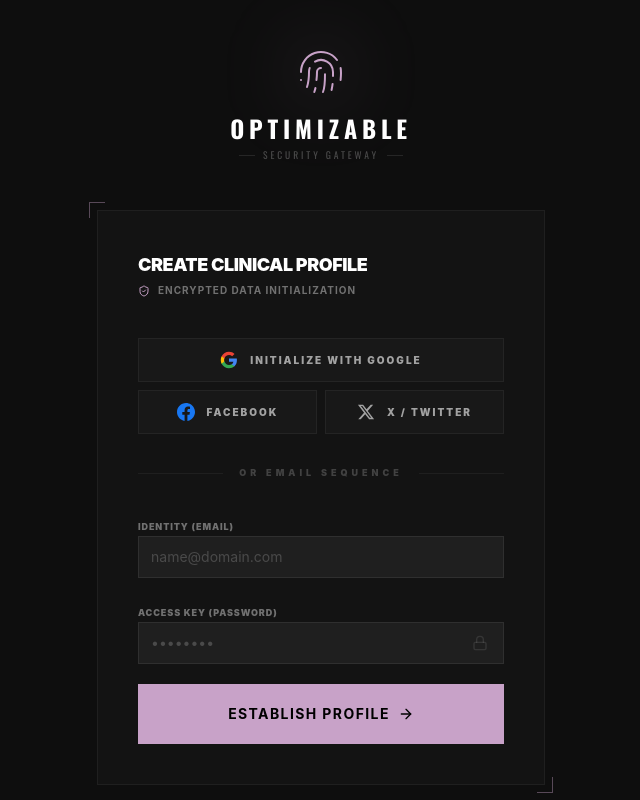
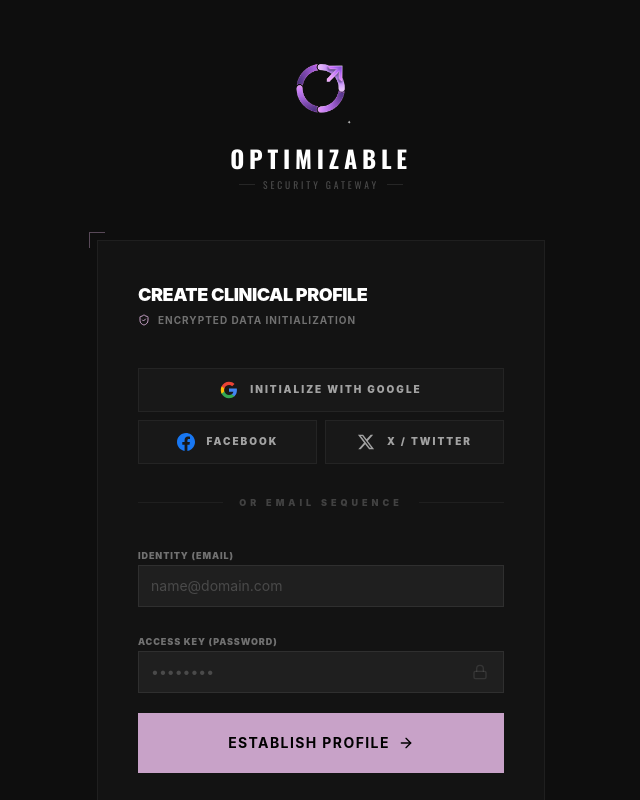
Before and after one commit to igenkov/OPTIMIZABLE, a Next.js app in the folder web/: page /signup in a window 1280 px wide. Shown: the top 800 px of the page, without its empty margins (319-959 px from the left). Built offline with nearby package versions, Linux system fonts and the light colour scheme.

Commit message:
Logo: replace SVG with logo_trsp.png across sidebar, login, signup, onboarding

```diff
--- a/web/app/login/page.tsx
+++ b/web/app/login/page.tsx
@@ -100,8 +100,7 @@ export default function LoginPage() {
         {/* BRANDING */}
         <div className="flex flex-col items-center mb-12">
           <div className="relative mb-4">
-            <ShieldCheck className="text-[#C8A2C8] relative z-10" size={48} strokeWidth={1} />
-            <div className="absolute inset-0 bg-[#C8A2C8]/10 blur-3xl rounded-full" />
+            <img src="/logo_trsp.png" alt="Optimizable" width={64} height={64} style={{ objectFit: 'contain' }}/>
           </div>
           <div className="text-white font-bold uppercase tracking-[0.2em] text-2xl"
             style={{ fontFamily: "var(--font-oswald, 'Oswald', sans-serif)" }}>
--- a/web/app/onboarding/layout.tsx
+++ b/web/app/onboarding/layout.tsx
@@ -2,7 +2,10 @@ export default function OnboardingLayout({ children }: { children: React.ReactNo
   return (
     <div className="min-h-screen bg-[#0e0e0e] flex items-start justify-center py-12 px-4">
       <div className="w-full max-w-2xl">
-        <div className="text-[#C8A2C8] font-black text-sm tracking-[3px] uppercase mb-8">OPTIMIZABLE</div>
+        <div className="flex items-center gap-3 mb-8">
+          <img src="/logo_trsp.png" alt="Optimizable" width={36} height={36} style={{ objectFit: 'contain' }}/>
+          <span className="text-[#C8A2C8] font-black text-sm tracking-[3px] uppercase">OPTIMIZABLE</span>
+        </div>
         {children}
       </div>
     </div>
--- a/web/app/signup/page.tsx
+++ b/web/app/signup/page.tsx
@@ -7,7 +7,6 @@ import { Button } from '@/components/ui/Button';
 import { Input } from '@/components/ui/Input';
 import {
   ShieldCheck,
-  Fingerprint,
   ArrowRight,
   Lock,
   Mail,
@@ -131,8 +130,7 @@ export default function SignupPage() {
         {/* BRANDING */}
         <div className="flex flex-col items-center mb-12">
           <div className="relative mb-4">
-            <Fingerprint className="text-[#C8A2C8] relative z-10" size={48} strokeWidth={1} />
-            <div className="absolute inset-0 bg-[#C8A2C8]/20 blur-2xl rounded-full" />
+            <img src="/logo_trsp.png" alt="Optimizable" width={64} height={64} style={{ objectFit: 'contain' }}/>
           </div>
           <div className="text-white font-bold uppercase tracking-[0.2em] text-2xl"
             style={{ fontFamily: "var(--font-oswald, 'Oswald', sans-serif)" }}>
--- a/web/components/layout/Sidebar.tsx
+++ b/web/components/layout/Sidebar.tsx
@@ -42,20 +42,7 @@ export function Sidebar({ tier, cycleInfo }: { tier: 'free' | 'premium' | 'exper
       {/* Logo */}
       <div className="p-6 border-b border-[rgba(255,255,255,0.07)]">
         <div className="flex items-center gap-3">
-          <svg width="28" height="28" viewBox="0 0 34 34" fill="none" xmlns="http://www.w3.org/2000/svg" className="shrink-0">
-            <defs>
-              <linearGradient id="lg" x1="0" y1="0" x2="1" y2="1">
-                <stop offset="0%" stopColor="#C8A2C8"/>
-                <stop offset="100%" stopColor="#8E5E8E"/>
-              </linearGradient>
-            </defs>
-            <path d="M17 4A13 13 0 0 1 30 17" stroke="url(#lg)" strokeWidth="3.5" strokeLinecap="round" fill="none"/>
-            <path d="M30 17A13 13 0 0 1 17 30" stroke="url(#lg)" strokeWidth="3.5" strokeLinecap="round" fill="none" opacity="0.7"/>
-            <path d="M17 30A13 13 0 0 1 4 17" stroke="url(#lg)" strokeWidth="3.5" strokeLinecap="round" fill="none" opacity="0.45"/>
-            <path d="M4 17A13 13 0 0 1 17 4" stroke="url(#lg)" strokeWidth="3.5" strokeLinecap="round" fill="none" opacity="0.25"/>
-            <line x1="22" y1="12" x2="29" y2="5" stroke="#C8A2C8" strokeWidth="2.5" strokeLinecap="round"/>
-            <polyline points="23.5,5 29,5 29,11.5" stroke="#C8A2C8" strokeWidth="2.5" strokeLinecap="round" strokeLinejoin="round" fill="none"/>
-          </svg>
+          <img src="/logo_trsp.png" alt="Optimizable" width={40} height={40} style={{ objectFit: 'contain' }} className="shrink-0"/>
           <div>
             <div
               className="text-white font-bold uppercase tracking-[0.14em]"
```
